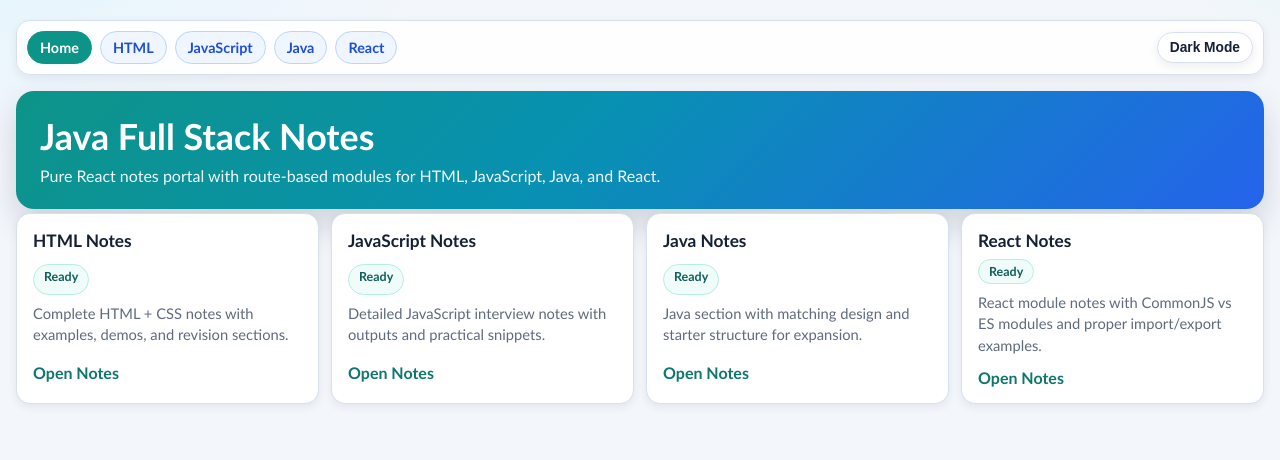
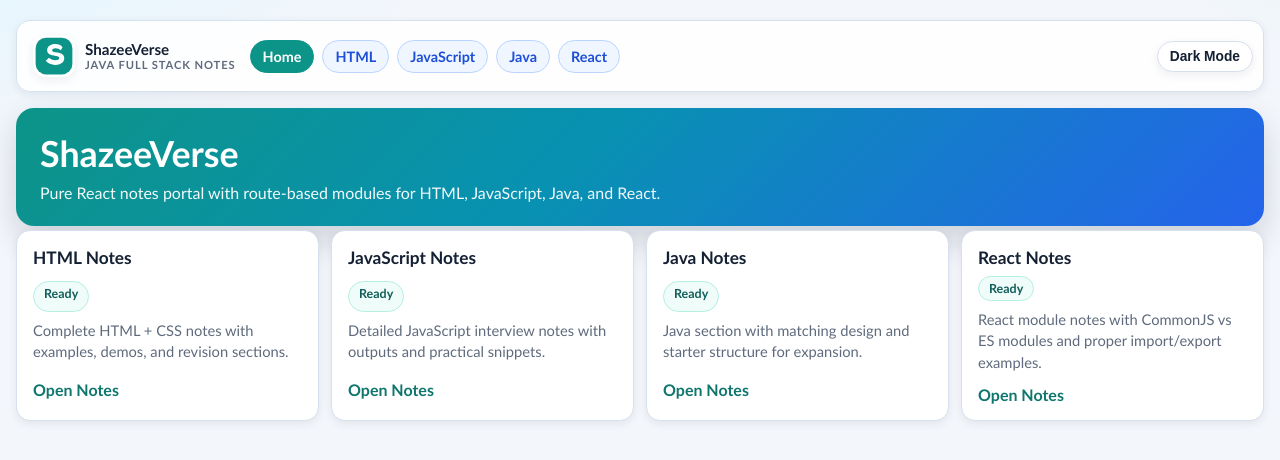
Before and after one commit to itizzakir/JavaFullStackNotes, a React (Vite) app: page / in a window 1280 px wide. Shown: the top 460 px of the page. Built offline with nearby package versions, Linux system fonts and the light colour scheme.

Commit message:
Logo added

```diff
--- a/index.html
+++ b/index.html
@@ -2,9 +2,9 @@
 <html lang="en">
   <head>
     <meta charset="UTF-8" />
-    <link rel="icon" type="image/svg+xml" href="/vite.svg" />
+    <link rel="icon" type="image/svg+xml" href="/project-logo.svg" />
     <meta name="viewport" content="width=device-width, initial-scale=1.0" />
-    <title>Java Full Stack Notes</title>
+    <title>ShazeeVerse</title>
   </head>
   <body>
     <div id="root"></div>
--- a/src/features/notes/pages/HomePage.jsx
+++ b/src/features/notes/pages/HomePage.jsx
@@ -5,7 +5,7 @@ export default function HomePage() {
   return (
     <section className="home-page">
       <header className="hero">
-        <h1>Java Full Stack Notes</h1>
+        <h1>ShazeeVerse</h1>
         <p>
           Pure React notes portal with route-based modules for HTML, JavaScript, Java, and React.
         </p>
--- a/src/shared/components/MainNavigation.jsx
+++ b/src/shared/components/MainNavigation.jsx
@@ -1,4 +1,4 @@
-import { NavLink } from "react-router-dom";
+import { Link, NavLink } from "react-router-dom";
 import { notesCatalog } from "../../features/notes/data/notesCatalog";
 
 function navLinkClassName({ isActive }) {
@@ -10,6 +10,17 @@ export default function MainNavigation({ onToggleTheme, theme }) {
 
   return (
     <nav className="site-nav" aria-label="Primary navigation">
+      <Link className="site-brand" to="/">
+        <span className="site-brand-mark" aria-hidden="true">
+          <img alt="" src="/project-logo.svg" />
+        </span>
+        <span className="site-brand-text">
+          <strong>ShazeeVerse</strong>
+          <small>Java Full Stack Notes</small>
+        </span>
+      </Link>
+
+      <div className="site-nav-links">
         <NavLink className={navLinkClassName} end to="/">
           Home
         </NavLink>
@@ -18,6 +29,8 @@ export default function MainNavigation({ onToggleTheme, theme }) {
             {note.shortLabel}
           </NavLink>
         ))}
+      </div>
+
       <div className="site-nav-actions">
         <button
           aria-label={`Switch to ${nextThemeLabel}`}
--- a/src/shared/styles/globals.css
+++ b/src/shared/styles/globals.css
@@ -74,6 +74,7 @@ body {
   top: 8px;
   z-index: 30;
   display: flex;
+  align-items: center;
   flex-wrap: wrap;
   gap: 8px;
   padding: 10px;
@@ -86,6 +87,61 @@ body {
 
 :root[data-theme="dark"] .site-nav {
   background: #000;
+}
+
+.site-brand {
+  display: inline-flex;
+  align-items: center;
+  gap: 10px;
+  text-decoration: none;
+  color: var(--text);
+  padding: 4px 6px;
+  border-radius: 12px;
+}
+
+.site-brand:hover {
+  background: rgba(148, 163, 184, 0.1);
+}
+
+.site-brand-mark {
+  width: 42px;
+  height: 42px;
+  border-radius: 12px;
+  overflow: hidden;
+  box-shadow: var(--shadow-sm);
+  flex-shrink: 0;
+}
+
+.site-brand-mark img,
+.site-brand-mark svg {
+  display: block;
+  width: 100%;
+  height: 100%;
+}
+
+.site-brand-text {
+  display: grid;
+  line-height: 1.08;
+  gap: 2px;
+}
+
+.site-brand-text strong {
+  font-size: 0.95rem;
+}
+
+.site-brand-text small {
+  font-size: 0.7rem;
+  letter-spacing: 0.08em;
+  text-transform: uppercase;
+  color: var(--muted);
+  font-weight: 700;
+}
+
+.site-nav-links {
+  display: flex;
+  flex: 1;
+  flex-wrap: wrap;
+  gap: 8px;
 }
 
 .site-nav-link {
@@ -123,6 +179,22 @@ body {
   border-color: #3a3a3a;
   background: #171717;
   color: #fff;
+}
+
+:root[data-theme="dark"] .site-brand {
+  color: #fff;
+}
+
+:root[data-theme="dark"] .site-brand:hover {
+  background: #111;
+}
+
+:root[data-theme="dark"] .site-brand-text small {
+  color: #b8b8b8;
+}
+
+:root[data-theme="dark"] .site-brand-mark {
+  box-shadow: 0 0 0 1px #2a2a2a;
 }
 
 .site-nav-actions {
@@ -440,6 +512,14 @@ body {
     position: static;
   }
 
+  .site-brand {
+    width: 100%;
+  }
+
+  .site-nav-links {
+    width: 100%;
+  }
+
   .site-nav-actions {
     margin-left: 0;
     width: 100%;
```
Also changed, not shown: public/project-logo.svg (added). Lines whose indentation alone changed are shown as unchanged.
